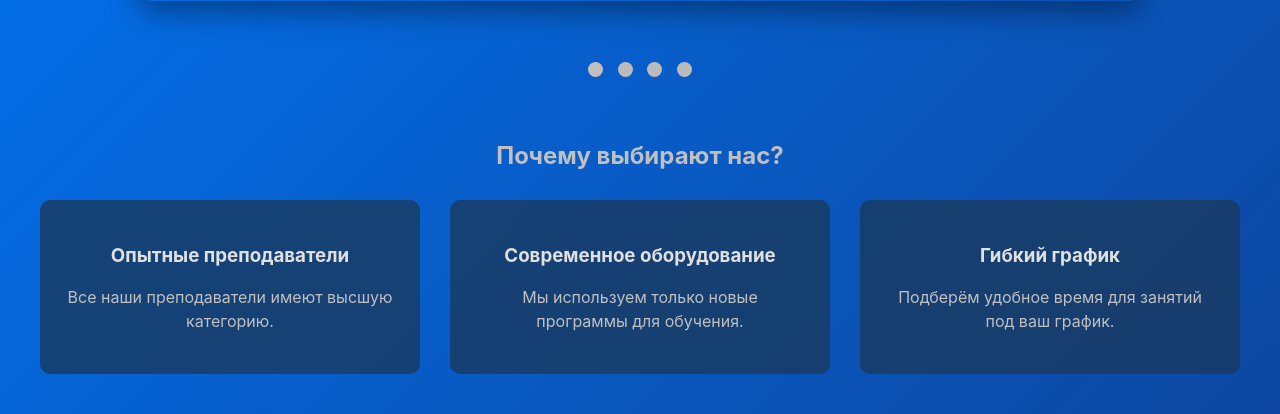
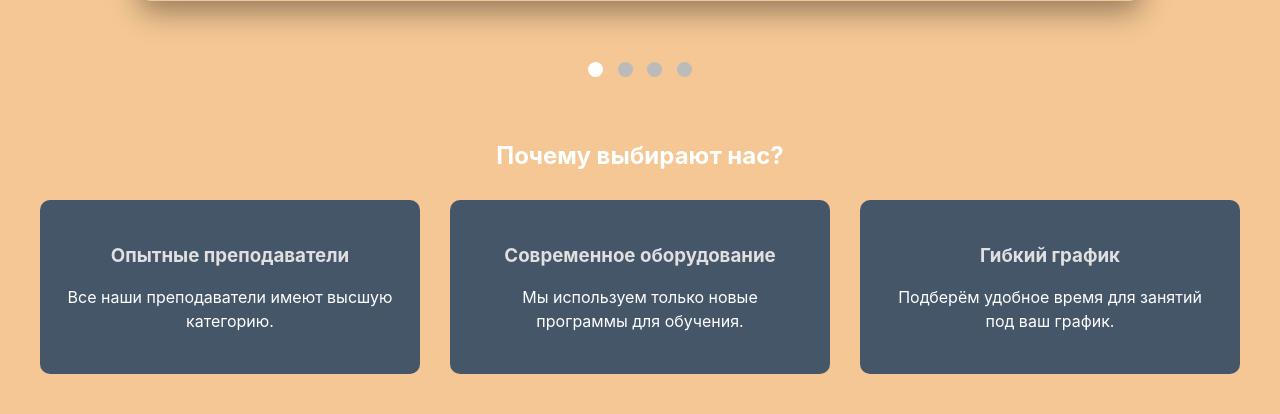
Before and after one commit to shlapa12/demoexam, a PHP site: page / in a window 1280 px wide. Shown: the part 602-1016 px from the top of the page. Run offline with PHP 8.4, Linux system fonts and the light colour scheme.

Commit message:
Add files via upload

```diff
--- a/index.php
+++ b/index.php
@@ -20,10 +20,10 @@ $is_admin = isset($_SESSION['admin']) && $_SESSION['admin'];
   <style>
     /* Основные цвета: синий и серебристый (как на странице регистрации) */
     :root {
-      --blue-dark: #007bff;
-      --blue-medium: #0d47a1;
-      --blue-light: #4a7bcb;
-      --silver: #c0c0c0;
+      --blue-dark: #f3c38cee;
+      --blue-medium: #f3c38cee;
+      --blue-light: #8db8fdff;
+      --silver: #ffffffff;
       --silver-light: #e0e0e0;
       --white: #ffffff;
     }
```
